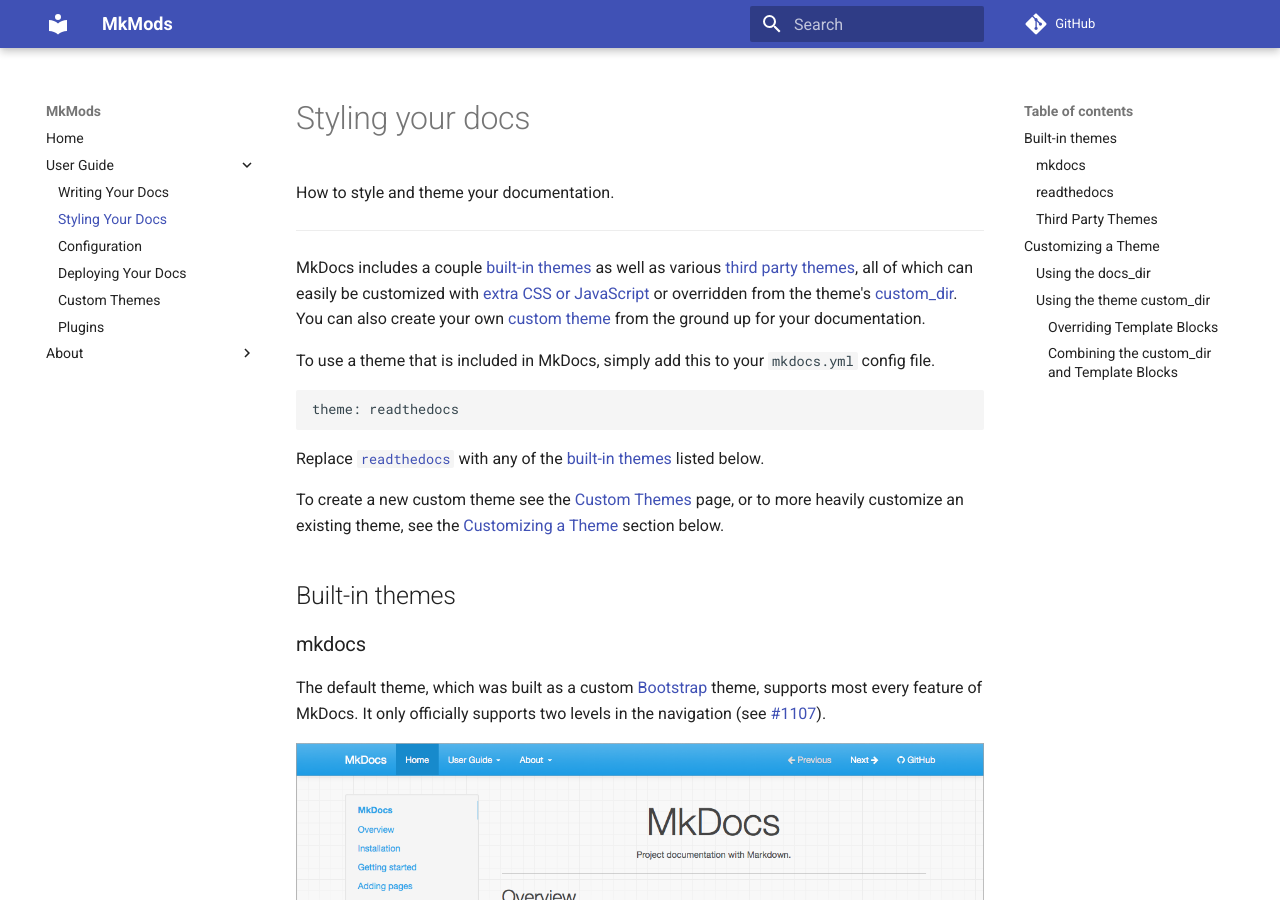
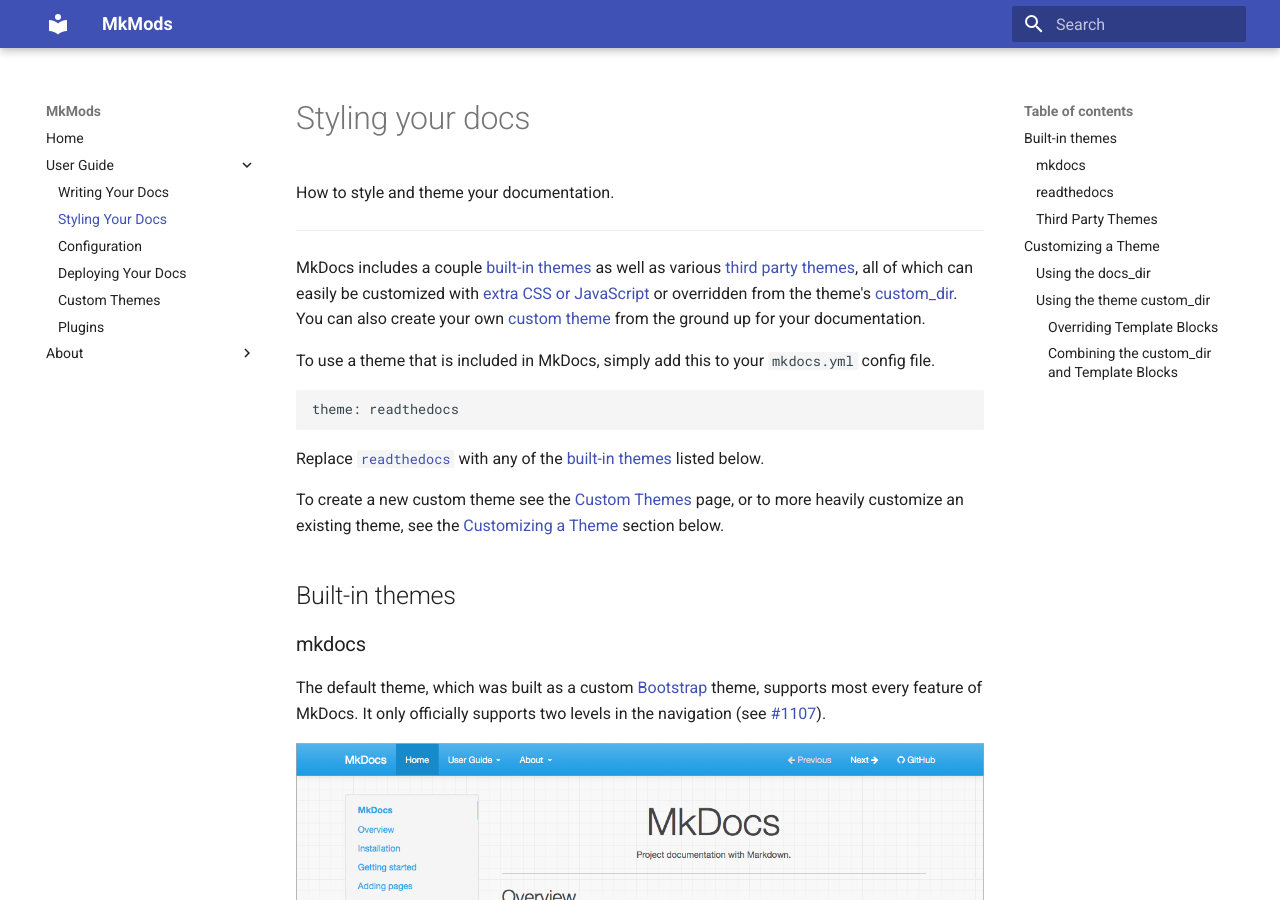
Before and after one commit to ReadTheDcs/MkMod, an MkDocs documentation site: the page built from docs/user-guide/styling-your-docs.md, in a window 1280 px wide and 900 px high. Built offline with MkDocs 1.6.1 and Material for MkDocs 9.7.7, drawn with Linux system fonts in a browser that asks for light colours; comment, search, counter and statistics services are not loaded.

Commit message:
remove git

```diff
--- a/mkdocs.yml
+++ b/mkdocs.yml
@@ -3,7 +3,7 @@ site_url: https://www.mkdocs.org
 site_description: Project documentation with Markdown.
 site_author: Tempmailo
 
-repo_url: https://github.com/ReadTheDcs/MkMod
+repo_url: "" #https://github.com/ReadTheDcs/MkMod
 edit_uri: ""
 
 theme:
```
